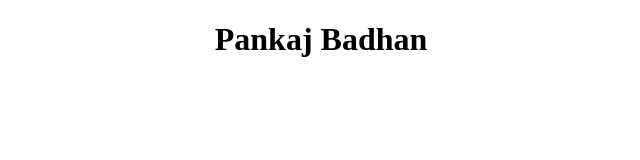
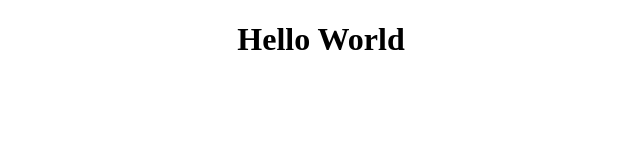
Before and after one commit to pankaj-devx/pankajbadhan, a plain HTML site: page index.html in a window 1280 px wide. Shown: the whole page, without its empty margins (319-959 px from the left). Drawn offline with Linux system fonts and the light colour scheme.

Commit message:
hello world

```diff
--- a/index.html
+++ b/index.html
@@ -6,6 +6,6 @@
   <title>Pankaj Badhan</title>
 </head>
 <body>
-  <center><h1>Pankaj Badhan</h1></center>
+  <center><h1>Hello World</h1></center>
 </body>
 </html>
```
